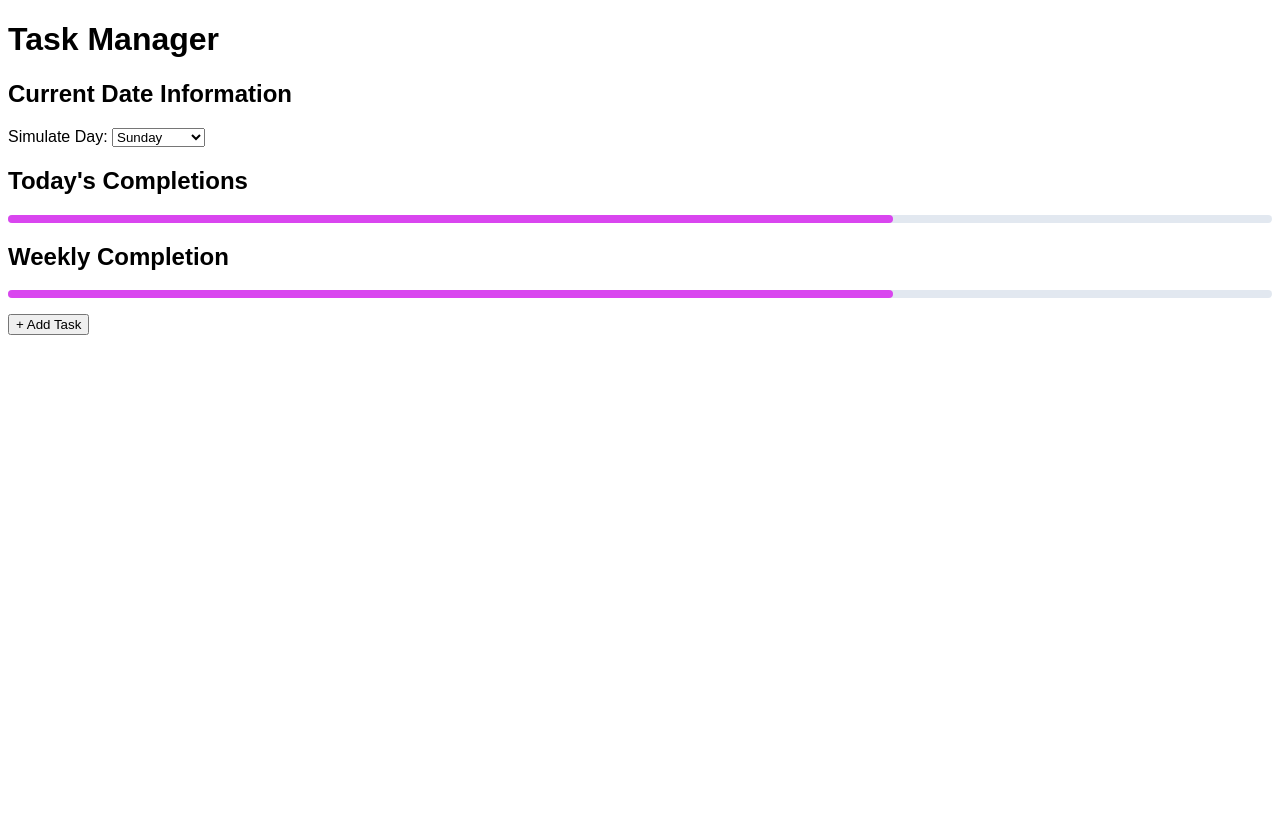
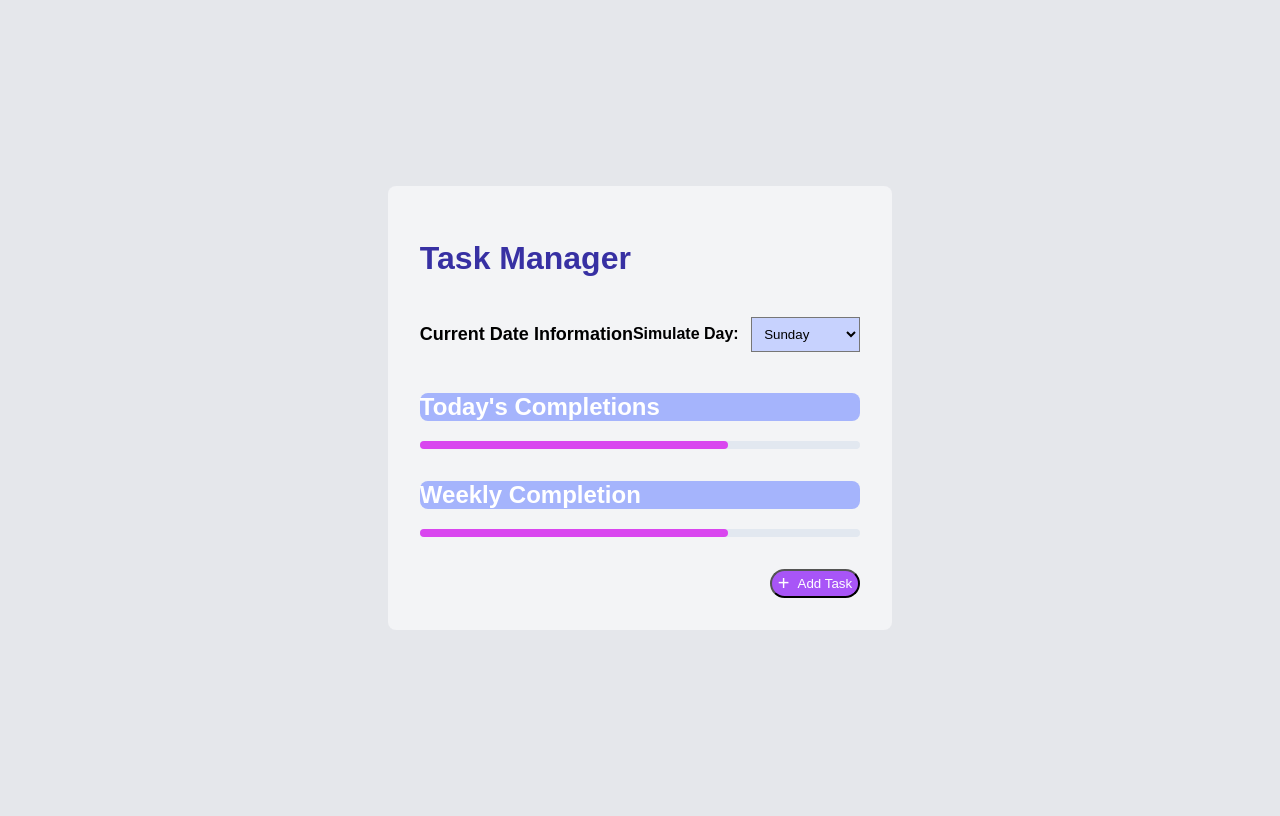
Before and after one commit to Sridhar1030/Django_task, a Django app: template study_manager/tasks/templates/tasks/task.html in a window 1280 px wide. Run offline with Django 5.2, Linux system fonts and the light colour scheme; the template is opened without the code that fills it, so the values that code supplies are empty.

Commit message:
Updated UI

```diff
--- a/study_manager/tasks/templates/tasks/task.html
+++ b/study_manager/tasks/templates/tasks/task.html
@@ -118,24 +132,156 @@
 			.hidden {
 				display: none;
 			}
+
+			.bg-gray-300 {
+				background-color: #e5e7eb;
+			}
+
+			.bg-gray-100 {
+				background-color: #f3f4f6;
+			}
+
+			.bg-gray-200 {
+				background-color: #edf2f7;
+			}
+
+			.bg-indigo-800 {
+				background-color: #4338ca;
+			}
+
+			.bg-indigo-200 {
+				background-color: #c7d2fe;
+			}
+
+			.bg-indigo-300 {
+				background-color: #a5b4fc;
+			}
+
+			.bg-purple-500 {
+				background-color: #a855f7;
+			}
+
+			.text-gray-700 {
+				color: #374151;
+			}
+
+			.text-white {
+				color: #ffffff;
+			}
+
+			.text-indigo-800 {
+				color: #3730a3;
+			}
+
+			.text-xl {
+				font-size: 1.25rem;
+			}
+
+			.rounded-lg {
+				border-radius: 0.5rem;
+			}
+
+			.rounded-full {
+				border-radius: 9999px;
+			}
+
+			.p-8 {
+				padding: 2rem;
+			}
+
+			.p-6 {
+				padding: 1.5rem;
+			}
+
+			.p-4 {
+				padding: 1rem;
+			}
+
+			.p-2 {
+				padding: 0.5rem;
+			}
+
+			.ml-2 {
+				margin-left: 0.5rem;
+			}
+
+			.max-w-5xl {
+				max-width: 80rem;
+			}
+
+			.min-h-screen {
+				min-height: 100vh;
+			}
+
+			.text-lg {
+				font-size: 1.125rem;
+			}
+
+			.flex {
+				display: flex;
+			}
+
+			.items-center {
+				align-items: center;
+			}
+
+			.justify-center {
+				justify-content: center;
+			}
+
+			.justify-end {
+				justify-content: flex-end;
+			}
+
+			.space-y-4 > * + * {
+				margin-top: 1rem;
+			}
+
+			.mt-2 {
+				margin-top: 0.5rem;
+			}
+
+			.mt-4 {
+				margin-top: 1rem;
+			}
+
+			.mb-8 {
+				margin-bottom: 2rem;
+			}
+
+			.font-bold {
+				font-weight: 700;
+			}
 		</style>
 	</head>
 	<body class="bg-gray-300 min-h-screen flex items-center justify-center">
 		<!-- Main Page Container -->
-    <div class="bg-gray-100 p-8 rounded-lg shadow-lg max-w-5xl w-full relative">
+		<div
+			class="bg-gray-100 p-8 rounded-lg shadow-lg max-w-5xl w-full relative"
+		>
 			<!-- Heading -->
-        <h1 class="text-3xl font-bold mb-8 text-center text-indigo-800">Task Manager</h1>
+			<h1 class="text-3xl font-bold mb-8 text-center text-indigo-800">
+				Task Manager
+			</h1>
 
 			<!-- Display Current Date Information -->
 			<div class="mb-8 flex items-center justify-between">
 				<div>
 					<h2 class="text-lg font-bold">Current Date Information</h2>
-                <p id="dateDisplay" class="bg-indigo-200 text-gray-800 py-2 px-4 rounded-lg inline-block mt-2"></p>
+					<p
+						id="dateDisplay"
+						class="bg-indigo-200 text-gray-800 py-2 px-4 rounded-lg inline-block mt-2"
+					></p>
 				</div>
 				<!-- Simulate Day Change -->
 				<div>
-                <label for="daySelector" class="font-bold">Simulate Day:</label>
-                <select id="daySelector" class="p-2 rounded bg-indigo-200 ml-2">
+					<label for="daySelector" class="font-bold"
+						>Simulate Day:</label
+					>
+					<select
+						id="daySelector"
+						class="p-2 rounded bg-indigo-200 ml-2"
+					>
 						<option value="1">Sunday</option>
 						<option value="2">Monday</option>
 						<option value="3">Tuesday</option>
```
Also changed, not shown: other parts of study_manager/tasks/templates/tasks/task.html (+86 -24 lines), study_manager/db.sqlite3. Lines whose indentation alone changed are shown as unchanged.
